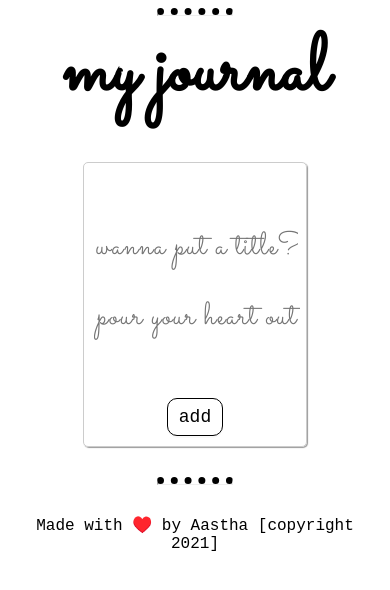
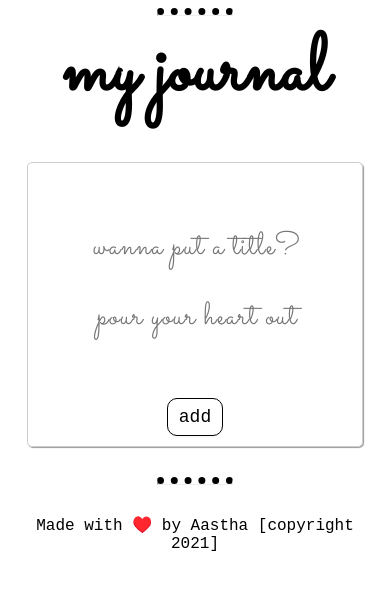
Before and after one commit to guptaaastha/journal, a React (Create React App) app: page / in a window 390 px wide. Shown: the top 590 px of the page. Built offline with nearby package versions, Linux system fonts and the light colour scheme.

Commit message:
fix margin for small screens

```diff
--- a/src/containers/CreateArea.module.css
+++ b/src/containers/CreateArea.module.css
@@ -72,3 +72,10 @@ div.topdiv {
   border: 1px solid #ccc;
   box-shadow: 1px 1px 1px #999;
 }
+
+@media (max-width: 700px) {
+  div.topdiv {
+    margin-left: 5%;
+    margin-right: 5%;
+  }
+}
```
